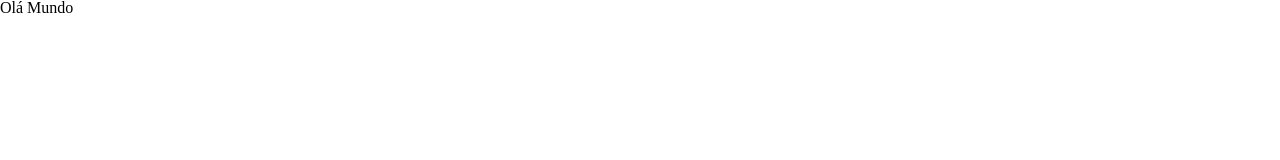
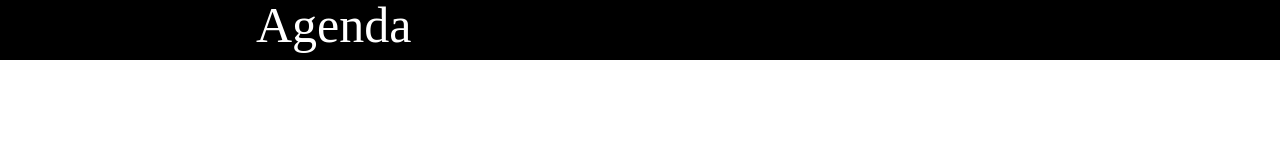
Before and after one commit to PdrOak/Agenda, a plain HTML site: page index.html in a window 1280 px wide. Drawn offline with Linux system fonts and the light colour scheme.

Commit message:
Feito o cabeçalho

```diff
--- a/css/index.css
+++ b/css/index.css
@@ -0,0 +1,16 @@
+header {
+	background: black;
+	padding-bottom: 10px;
+}
+
+.container{
+	width: 60%;
+	height: 100%;
+	margin: 0 auto;
+}
+
+.titulo {
+	font-size: 50px;
+	position: relative;
+	color: white;
+}
--- a/index.html
+++ b/index.html
@@ -4,10 +4,16 @@
 		<meta charset="UTF-8">
 		<title>Agenda de horários</title>
 		<link rel="stylesheet" type="text/css" href="css/reset.css">
-		<kink rel="stylesheet" type="text/css" href="css/index.css">
+		<link rel="stylesheet" type="text/css" href="css/index.css">
 
 	</head>
 	<body>
-		<p>Olá Mundo</p>
+
+		<header>
+			<div class="container">
+				<h1 class="titulo">Agenda</h1>
+			</div>
+
+		</header>
 	</body>
 </html>
```
